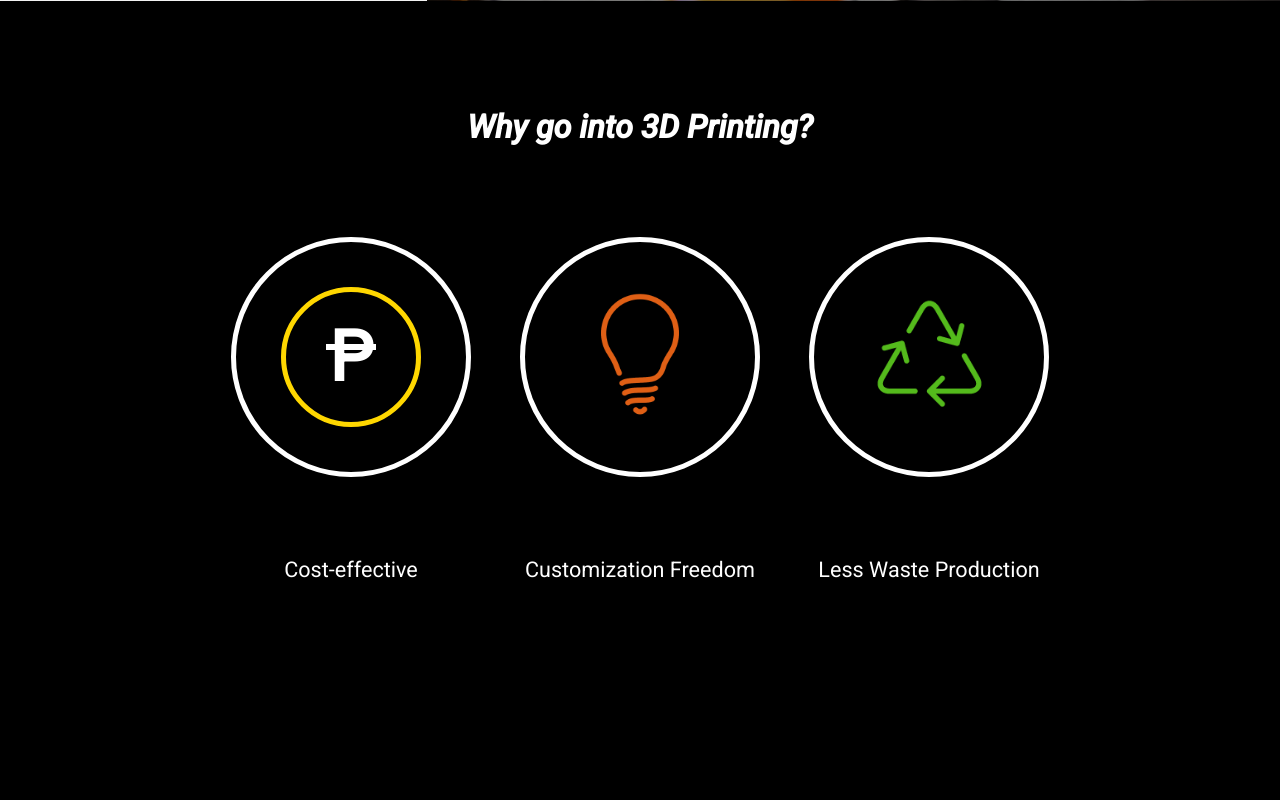
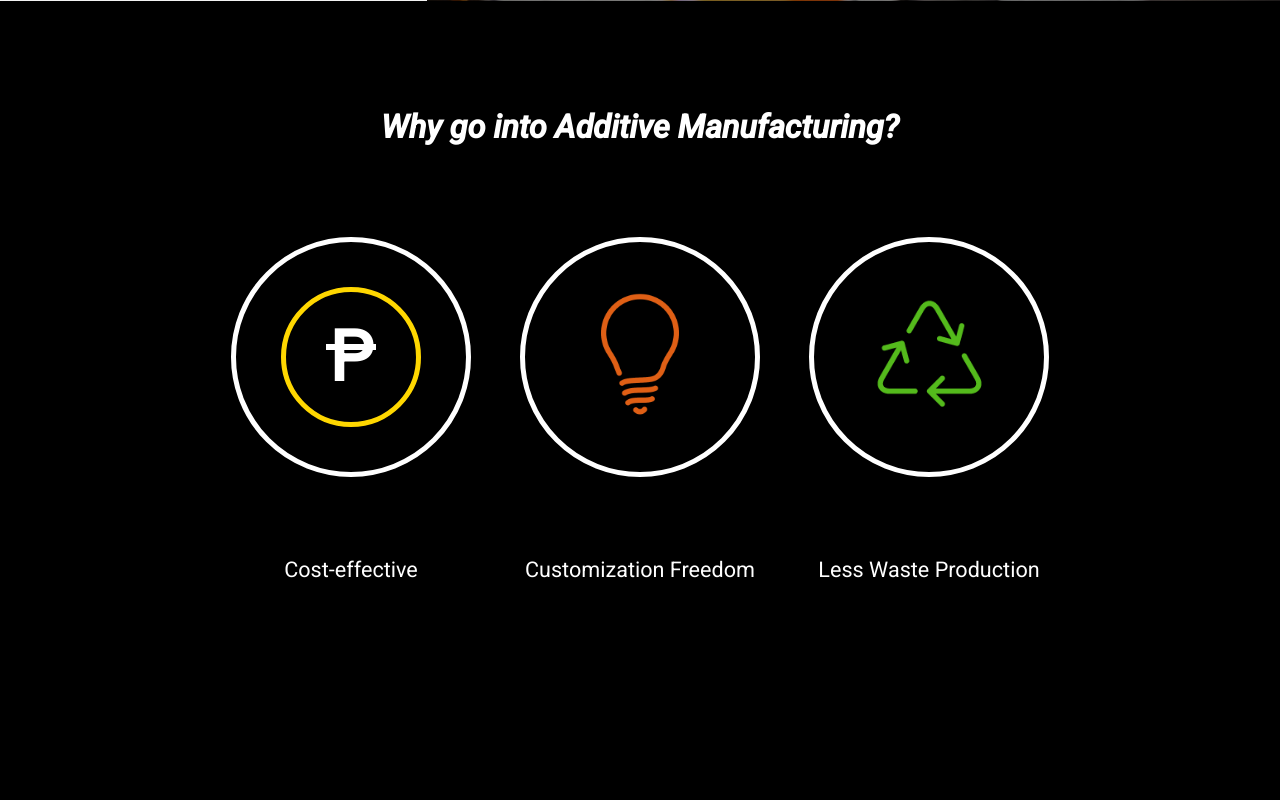
Before and after one commit to angelacoronel/Coronel_LE2-3, a PHP site: page / in a window 1280 px wide. Shown: the part 874-1674 px from the top of the page. Run offline with PHP 8.4, Linux system fonts and the light colour scheme.

Commit message:
Update index.php

```diff
--- a/index.php
+++ b/index.php
@@ -62,7 +62,7 @@
         <div class="section2 row center">
             <div class="section2-container stretch col">
                 <div class="section2-header">
-                    <h2><i>Why go into 3D Printing?</i></h2>
+                    <h2><i>Why go into Additive Manufacturing?</i></h2>
                 </div>
                 <div class="section2-icons row stretch space-evenly">
                     <div class="r1">
```
